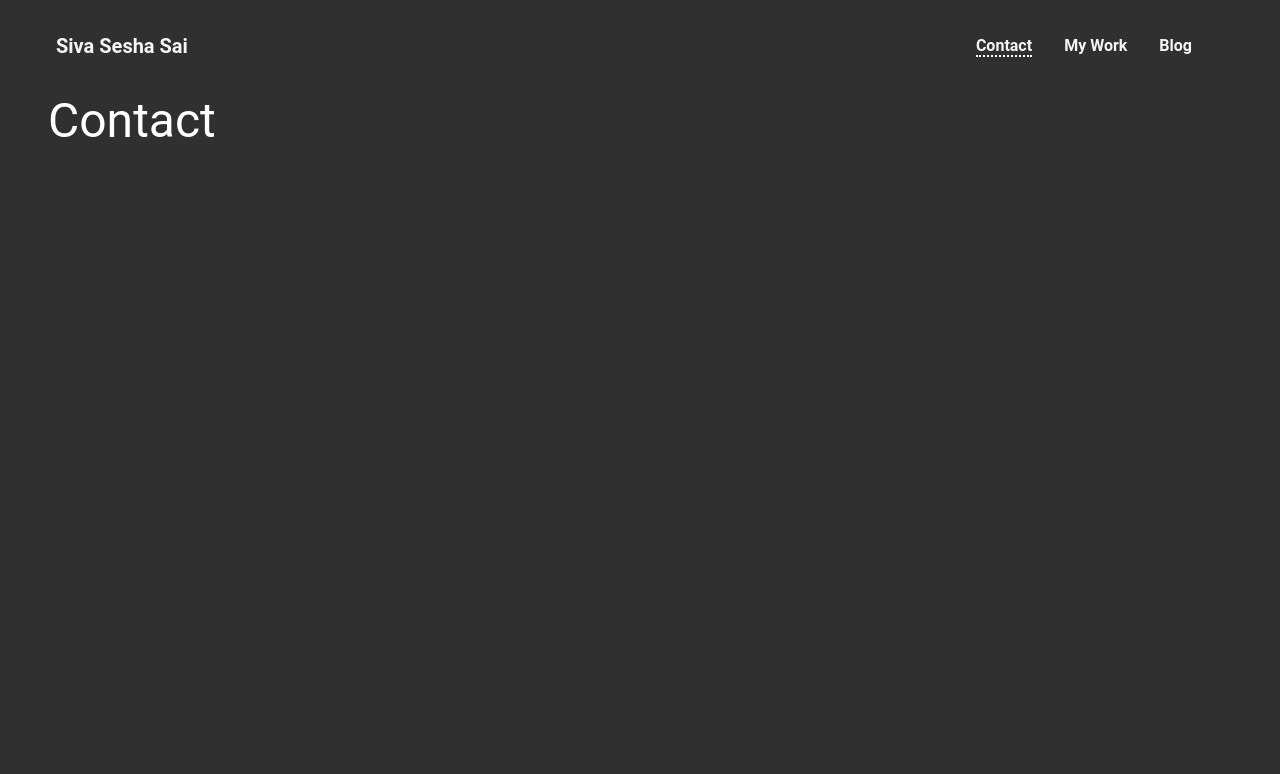
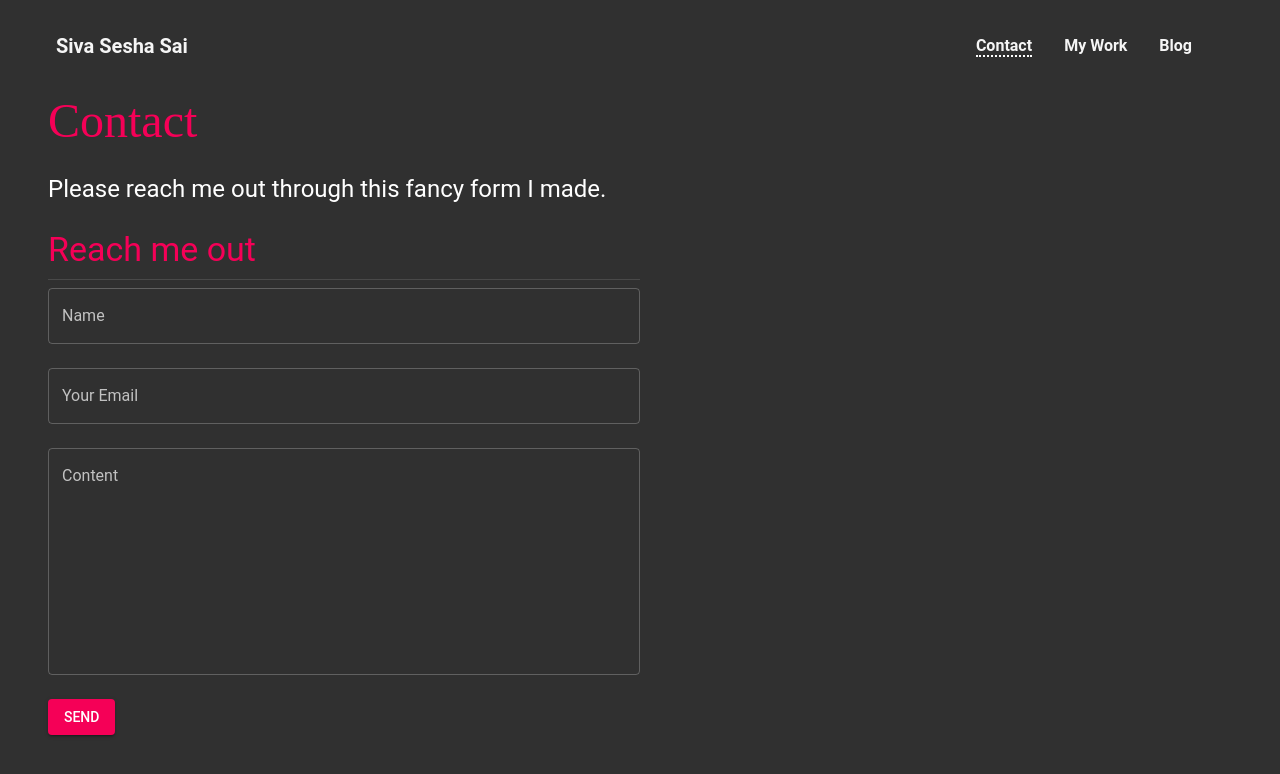
Before and after one commit to avsssai/redesigned-portfilio, a React (Create React App) app in the folder client/: page /contact in a window 1280 px wide. Shown: the top 774 px of the page. Built offline with nearby package versions, Linux system fonts and the light colour scheme; a web font is replaced by a local one.

Commit message:
contact section added

```diff
--- a/client/src/components/Contact/Contact.js
+++ b/client/src/components/Contact/Contact.js
@@ -1,11 +1,101 @@
-import React from "react";
-import { Container, Typography } from "@material-ui/core";
+import React, { useState } from "react";
+import { Container, TextField, Divider, Typography, Grid, Button } from "@material-ui/core";
+import useStyles from "./styles";
+
 const Contact = () => {
+	const classes = useStyles();
+	const [formData, setFormData] = useState({
+		name: "",
+		email: "",
+		content: "",
+	});
+	const handleSubmit = (e) => {
+		e.preventDefault();
+		console.log(formData);
+	};
 	return (
 		<div>
 			<div>
 				<Container>
-					<Typography variant='h3'>Contact</Typography>
+					<Grid container>
+						<Grid item xs={12} md={6} className={classes.gridItem}>
+							<Typography variant='h3' className={classes.contactHeader}>
+								Contact
+							</Typography>
+
+							<div className={classes.contactBody}>
+								<div className={classes.formHeader}>
+									<Typography variant='h5'>
+										Please reach me out through this fancy form I made.
+									</Typography>
+								</div>
+							</div>
+							<div>
+								<form onSubmit={handleSubmit} className={classes.form}>
+									<Typography variant='h4' color='secondary'>
+										Reach me out
+									</Typography>
+
+									<Divider orientation='horizontal' className={classes.divider} />
+									<TextField
+										variant='outlined'
+										label='Name'
+										placeholder='Your name'
+										name='name'
+										value={formData.name}
+										fullWidth
+										className={classes.input}
+										onChange={(e) =>
+											setFormData({
+												...formData,
+												name: e.target.value,
+											})
+										}
+									/>
+									<TextField
+										variant='outlined'
+										label='Your Email'
+										placeholder='Email'
+										name='email'
+										value={formData.email}
+										fullWidth
+										className={classes.input}
+										onChange={(e) =>
+											setFormData({
+												...formData,
+												email: e.target.value,
+											})
+										}
+									/>
+									<TextField
+										variant='outlined'
+										label='Content'
+										placeholder='Content'
+										multiline={true}
+										rowsMax={10}
+										rows={10}
+										name='content'
+										value={formData.content}
+										fullWidth
+										className={classes.input}
+										onChange={(e) =>
+											setFormData({
+												...formData,
+												content: e.target.value,
+											})
+										}
+									/>
+									<Button
+										className={classes.submitButton}
+										variant='contained'
+										color='secondary'
+										type='submit'>
+										Send
+									</Button>
+								</form>
+							</div>
+						</Grid>
+					</Grid>
 				</Container>
 			</div>
 		</div>
--- /dev/null
+++ b/client/src/components/Contact/styles.js
@@ -0,0 +1,26 @@
+import { makeStyles } from "@material-ui/core";
+
+const styles = makeStyles((theme) => ({
+	contactHeader: {
+		marginBottom: theme.spacing(3),
+		fontFamily: theme.typography.importedFontFamily,
+		color: theme.palette.secondary.main,
+	},
+	contactBody: {
+		marginBottom: theme.spacing(3),
+	},
+	form: {
+		marginBottom: theme.spacing(3),
+
+		"& *": {
+			marginBottom: theme.spacing(1),
+		},
+	},
+	submitButton: {
+		"& span.MuiButton-label": {
+			marginBottom: "0px",
+		},
+	},
+}));
+
+export default styles;
--- a/client/src/components/Home/Home.js
+++ b/client/src/components/Home/Home.js
@@ -1,12 +1,13 @@
 import React, { useState } from "react";
-import { Container, Button } from "@material-ui/core";
+import { Container, Button, Grid, Menu } from "@material-ui/core";
 import useStyles from "./styles";
-import { Link } from "react-router-dom";
+import { NavLink, Link } from "react-router-dom";
 
 const Home = () => {
 	const [blogs, setBlogs] = useState([]);
 	const classes = useStyles();
 	return (
+		<div id='main'>
 			<div className={classes.main}>
 				<Container fixed>
 					<div className={classes.intro}>Hi👋, I am Siva,</div>
@@ -17,7 +18,11 @@ const Home = () => {
 					</div>
 					<div className={classes.buttonTray}>
 						<Link to='/blog'>
-						<Button variant='contained' color='secondary' className={classes.homePageButton} size='medium'>
+							<Button
+								variant='contained'
+								color='secondary'
+								className={classes.homePageButton}
+								size='medium'>
 								Read my blog
 							</Button>
 						</Link>
@@ -35,6 +40,7 @@ const Home = () => {
 					</Container>
 				</div>
 			</div>
+		</div>
 	);
 };
 
--- a/client/src/components/Navbar/Navbar.js
+++ b/client/src/components/Navbar/Navbar.js
@@ -5,8 +5,11 @@ import { Link, NavLink } from "react-router-dom";
 import "./styles.css";
 
 import useStyles from "./styles.js";
-const Navbar = () => {
+const Navbar = ({ home }) => {
 	const classes = useStyles();
+	if (home) {
+		return null;
+	}
 	return (
 		<Container>
 			<Grid container>
```
Also changed, not shown: client/src/index.css (+25 -0 lines). Lines whose indentation alone changed are shown as unchanged.
